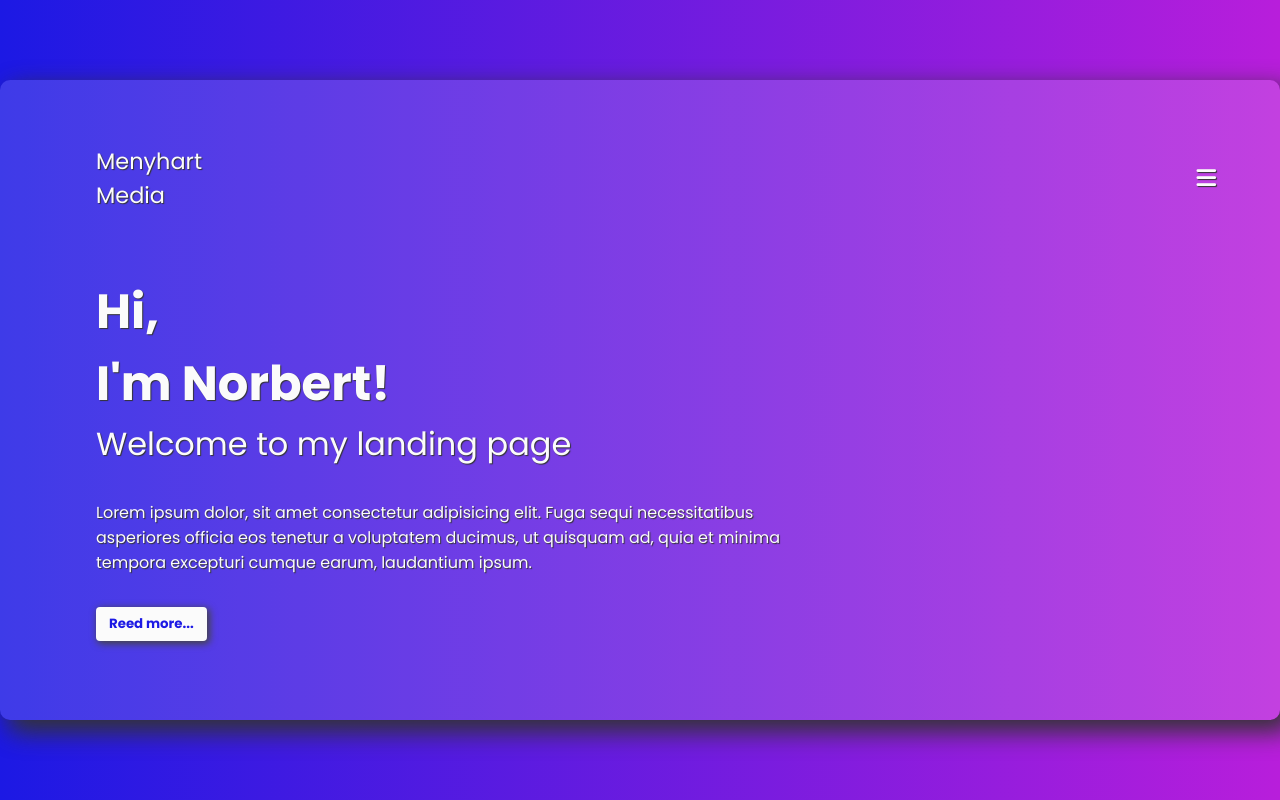
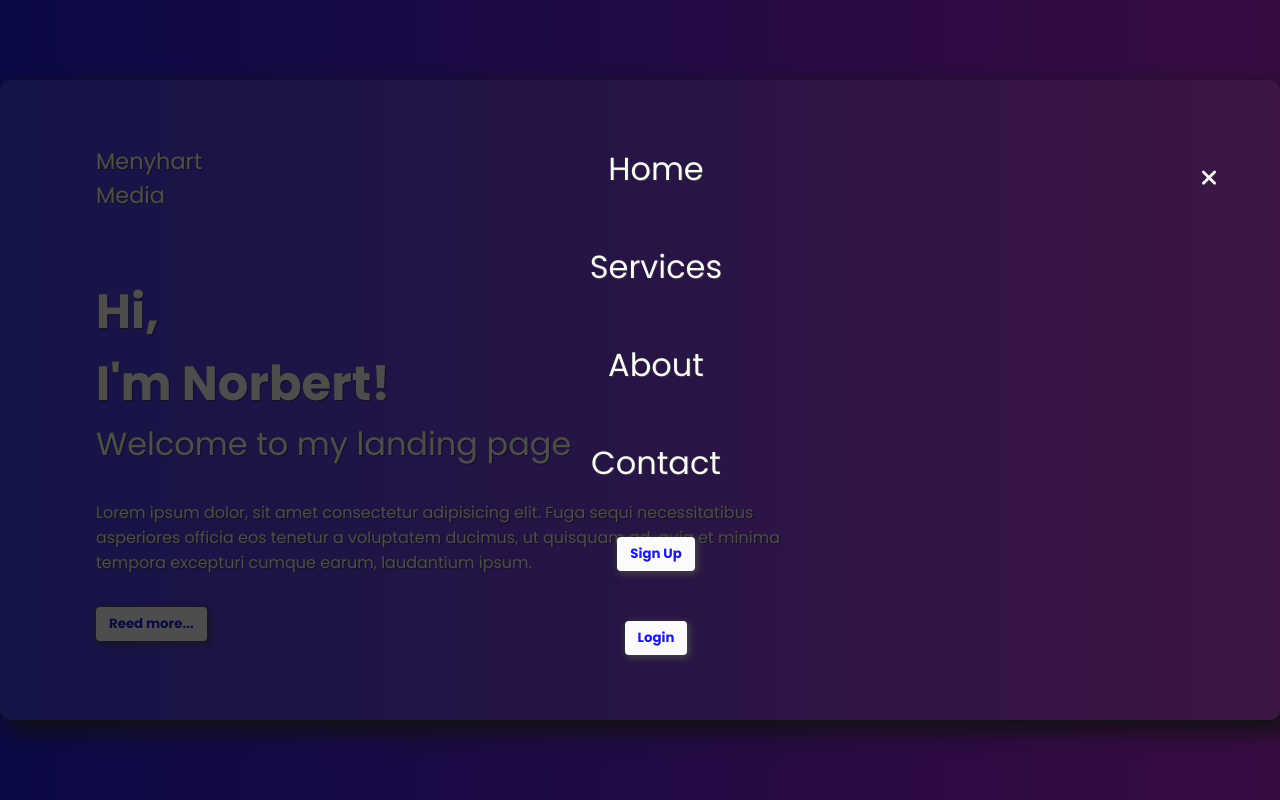
Before and after one commit to zombi1101/modern-landing-page, a plain HTML site: page index.html in a window 1280 px wide. Both pictures are taken after a click on the icon 730 px from the left and 178 px from the top of the page. Drawn offline with Linux system fonts and the light colour scheme.

Commit message:
finished nav and working

```diff
--- a/index.html
+++ b/index.html
@@ -29,8 +29,8 @@
           <button class="btn">Sign Up</button>
           <button class="btn">Login</button>
         </ul>
-        <i class="fas fa-bars"></i>
-        <i class="fas fa-times"></i>
+        <i class="fas fa-bars" id="menu-btn_open"></i>
+        <i class="fas fa-times" id="menu-btn_close"></i>
       </nav>
       <header>
         <h2>Hi,</h2>
@@ -45,5 +45,6 @@
         <button class="btn">Reed more...</button>
       </header>
     </div>
+    <script src="nav.js"></script>
   </body>
 </html>
--- /dev/null
+++ b/nav.js
@@ -0,0 +1,13 @@
+const menuBtn_open=document.querySelector("#menu-btn_open");
+const menuBtn_close=document.querySelector("#menu-btn_close");
+const nav_links=document.querySelector(".nav-links");
+menuBtn_open.onclick=()=>{
+    menuBtn_open.classList.toggle("close");
+    menuBtn_close.classList.toggle("open");
+    nav_links.classList.toggle("active");
+};
+menuBtn_close.onclick=()=>{
+    menuBtn_open.classList.toggle("close");
+    menuBtn_close.classList.toggle("open");
+    nav_links.classList.toggle("active");
+};
```
